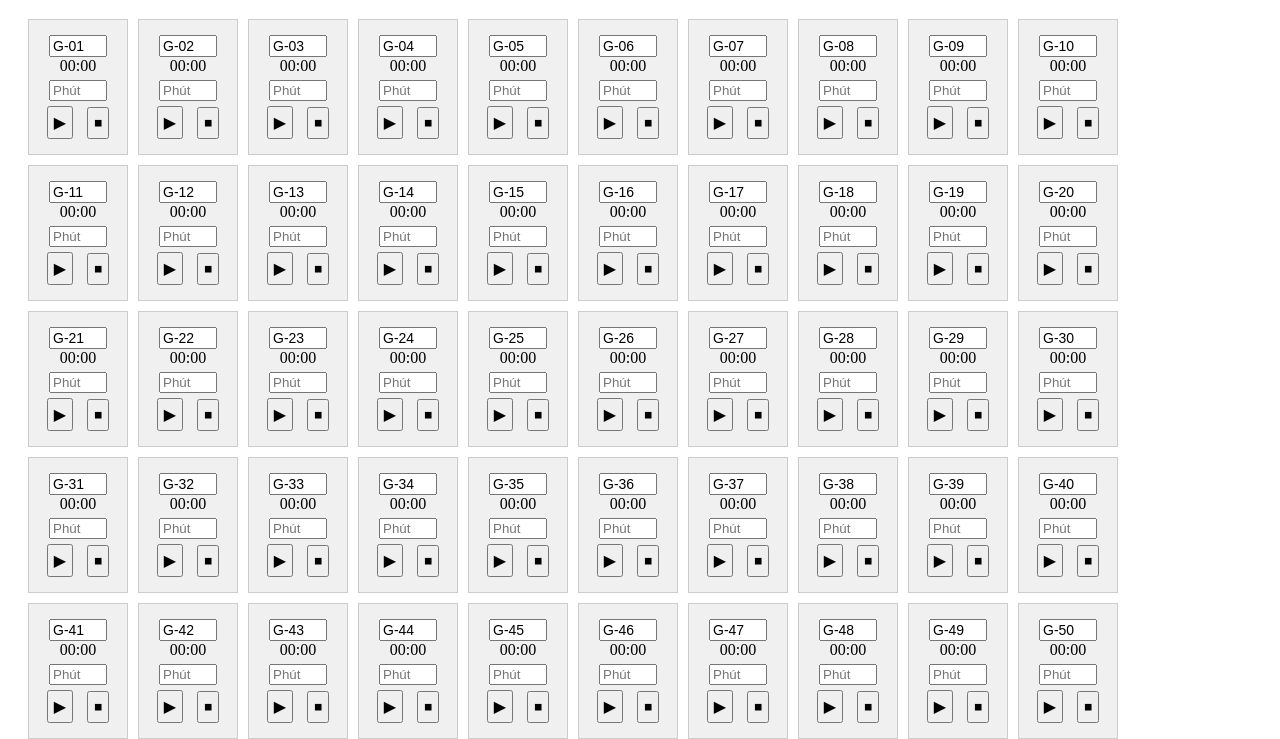
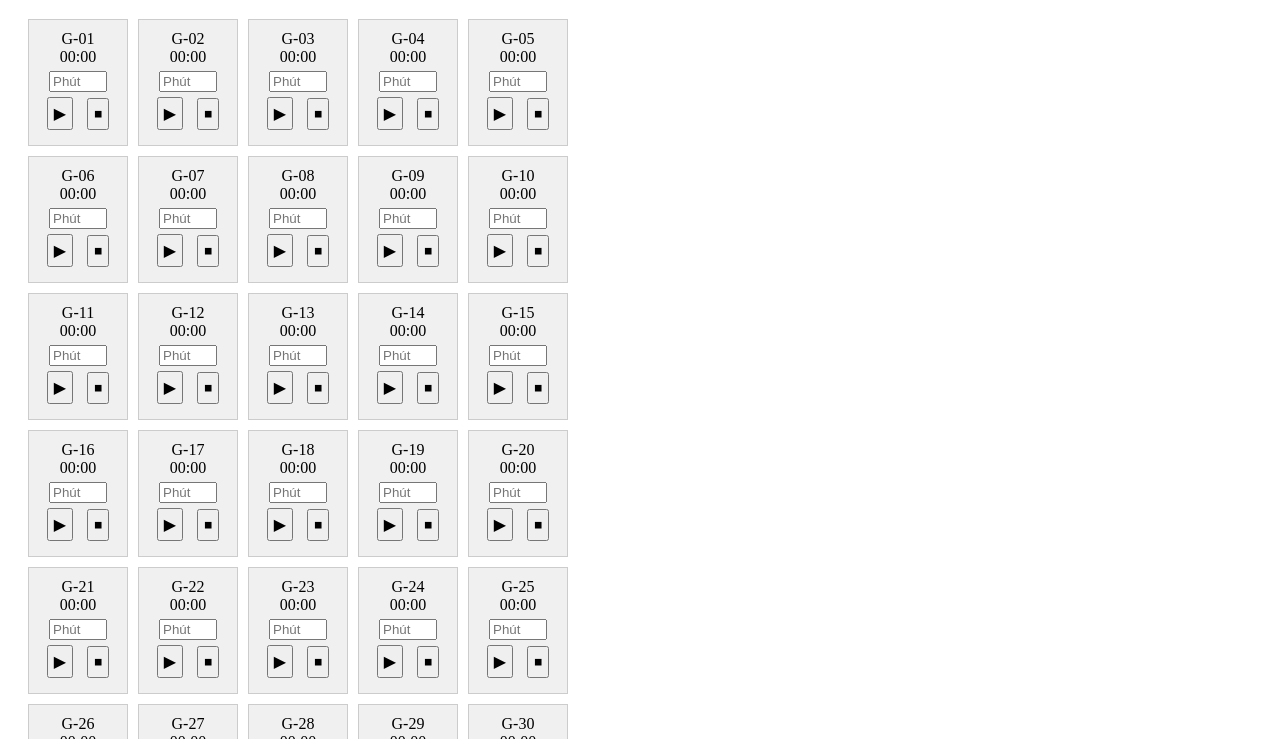
Before and after one commit to vcc80/yhctdy2, a plain HTML site: page index.html in a window 1280 px wide. Shown: the part 61-800 px from the top of the page. Drawn offline with Linux system fonts and the light colour scheme; no server answers.

Commit message:
index.html

```diff
--- a/index.html
+++ b/index.html
@@ -3,44 +3,14 @@
 <head>
   <title>Quản lý giường bệnh</title>
   <style>
-    .bed-grid {
-      display: grid;
-      grid-template-columns: repeat(10, 100px); /* 10 giường 1 hàng */
-      gap: 10px;
-      margin: 20px;
-    }
-    .bed {
-      border: 1px solid #ccc;
-      padding: 10px;
-      text-align: center;
-      background-color: #f0f0f0;
-    }
-    .bed input {
-      width: 50px;
-      margin-top: 5px;
-    }
-    .counting {
-      background-color: #00ff00;
-    }
-    .done {
-      background-color: red;
-      color: white;
-    }
-    .blink {
-      animation: blink 1s infinite;
-    }
-    @keyframes blink {
-      50% { opacity: 0; }
-    }
-    button {
-      margin: 5px;
-      padding: 5px;
-      font-size: 16px;
-    }
-    .bed-name {
-      width: 70px;
-      font-size: 14px;
-    }
+    .bed-grid { display: grid; grid-template-columns: repeat(5, 100px); gap: 10px; margin: 20px; }
+    .bed { border: 1px solid #ccc; padding: 10px; text-align: center; background-color: #f0f0f0; }
+    .bed input { width: 50px; margin-top: 5px; }
+    .counting { background-color: #00ff00; }
+    .done { background-color: red; color: white; }
+    .blink { animation: blink 1s infinite; }
+    @keyframes blink { 50% { opacity: 0; } }
+    button { margin: 5px; padding: 5px; font-size: 16px; }
   </style>
   <script src="https://www.gstatic.com/firebasejs/9.6.1/firebase-app-compat.js"></script>
   <script src="https://www.gstatic.com/firebasejs/9.6.1/firebase-database-compat.js"></script>
@@ -50,26 +20,24 @@
   <div class="bed-grid" id="bedGrid"></div>
 
   <script>
-    // Cấu hình Firebase
+    // Cấu hình Firebase (thay bằng thông tin của bạn)
     const firebaseConfig = {
-      apiKey: "AIzaSyAyas_MTeBAPqlES38Ez_seh3TItXAPnMU",
-      authDomain: "gyhctdy2.firebaseapp.com",
-      databaseURL: "https://gyhctdy2-default-rtdb.firebaseio.com",
-      projectId: "gyhctdy2",
-      storageBucket: "gyhctdy2.firebasestorage.app",
-      messagingSenderId: "1021908557899",
-      appId: "1:1021908557899:web:436fafa931326c8310adce",
-      measurementId: "G-WGKQ9TZNN7"
+      apiKey: "YOUR_API_KEY",
+      authDomain: "YOUR_PROJECT_ID.firebaseapp.com",
+      databaseURL: "https://YOUR_PROJECT_ID-default-rtdb.firebaseio.com",
+      projectId: "YOUR_PROJECT_ID",
+      storageBucket: "YOUR_PROJECT_ID.appspot.com",
+      messagingSenderId: "YOUR_SENDER_ID",
+      appId: "YOUR_APP_ID"
     };
 
     // Khởi tạo Firebase
     const app = firebase.initializeApp(firebaseConfig);
     const database = firebase.database();
     const bedsRef = database.ref("beds");
-    const bedNamesRef = database.ref("bedNames"); // Nút riêng để lưu tên giường
 
     // Khởi tạo giao diện và biến
-    const totalBeds = 60;
+    const totalBeds = 40;
     const bedGrid = document.getElementById("bedGrid");
     let timers = {};
     let audioReady = false;
@@ -108,13 +76,13 @@
       });
     }
 
-    // Tạo 60 giường và lắng nghe dữ liệu từ Firebase
+    // Tạo 40 giường và lắng nghe dữ liệu từ Firebase
     for (let i = 1; i <= totalBeds; i++) {
       const bedId = `G-${i.toString().padStart(2, '0')}`;
       const bedDiv = document.createElement("div");
       bedDiv.className = "bed";
       bedDiv.innerHTML = `
-        <input type="text" class="bed-name" id="name-${bedId}" value="${bedId}" onchange="updateBedName('${bedId}')">
+        <div>${bedId}</div>
         <div id="time-${bedId}">00:00</div>
         <input type="number" id="input-${bedId}" placeholder="Phút" min="0">
         <button onclick="startTimer('${bedId}')">▶</button>
@@ -122,34 +90,20 @@
       `;
       bedGrid.appendChild(bedDiv);
 
-      // Lắng nghe thay đổi tên giường từ Firebase
-      bedNamesRef.child(bedId).on("value", (snapshot) => {
-        const nameData = snapshot.val();
-        const nameInput = document.getElementById(`name-${bedId}`);
-        if (nameData) {
-          nameInput.value = nameData;
-        } else {
-          nameInput.value = bedId; // Mặc định nếu chưa có tên
-        }
-      });
-
-      // Lắng nghe thay đổi trạng thái giường từ Firebase
       bedsRef.child(bedId).on("value", (snapshot) => {
         const bedData = snapshot.val();
         const timeDisplay = document.getElementById(`time-${bedId}`);
         const bedElement = timeDisplay.parentElement;
 
-        if (bedData) {
-          if (bedData.status === "running" && !timers[bedId]) {
+        if (bedData && bedData.status === "running" && !timers[bedId]) {
           startTimerFromServer(bedId, bedData.timeLeft, bedData.startTime);
-          } else if (bedData.status === "done") {
+        } else if (bedData && bedData.status === "done") {
           if (timers[bedId]) clearInterval(timers[bedId]);
           delete timers[bedId];
           timeDisplay.textContent = "00:00";
           bedElement.classList.remove("counting");
           bedElement.classList.add("done", "blink");
           handleDoneSound(bedId);
-          }
         } else {
           if (timers[bedId]) clearInterval(timers[bedId]);
           delete timers[bedId];
@@ -157,15 +111,6 @@
           bedElement.classList.remove("counting", "done", "blink");
         }
       });
-    }
-
-    // Hàm cập nhật tên giường lên Firebase
-    function updateBedName(bedId) {
-      const nameInput = document.getElementById(`name-${bedId}`);
-      const newName = nameInput.value.trim();
-      if (newName) {
-        bedNamesRef.child(bedId).set(newName); // Lưu tên vào bedNames
-      }
     }
 
     // Bắt đầu đếm ngược
@@ -212,7 +157,7 @@
 
     // Xác nhận dừng đếm ngược
     function confirmStop(bedId) {
-      const confirmMessage = `Bạn có chắc chắn muốn dừng giường ${document.getElementById('name-${bedId}').value} không?`;
+      const confirmMessage = `Bạn có chắc chắn muốn dừng giường ${bedId} không?`;
       if (confirm(confirmMessage)) {
         stopTimer(bedId);
       }
@@ -227,7 +172,7 @@
       timeDisplay.textContent = "00:00";
       bedElement.classList.remove("counting", "done", "blink");
       document.getElementById(`input-${bedId}`).value = "";
-      bedsRef.child(bedId).remove(); // Xóa hoàn toàn dữ liệu trạng thái giường
+      bedsRef.child(bedId).remove();
     }
 
     // Xử lý âm thanh khi kết thúc
```
Lines whose indentation alone changed are shown as unchanged.
